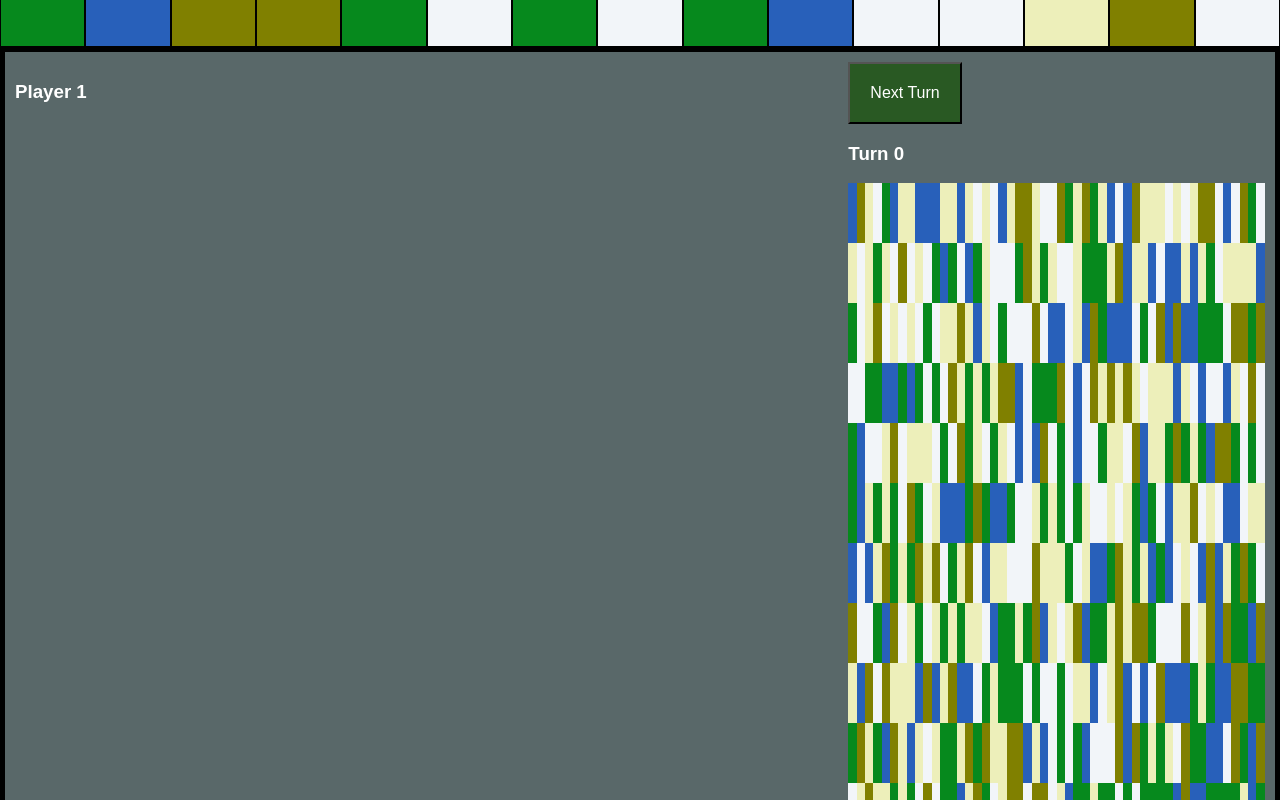
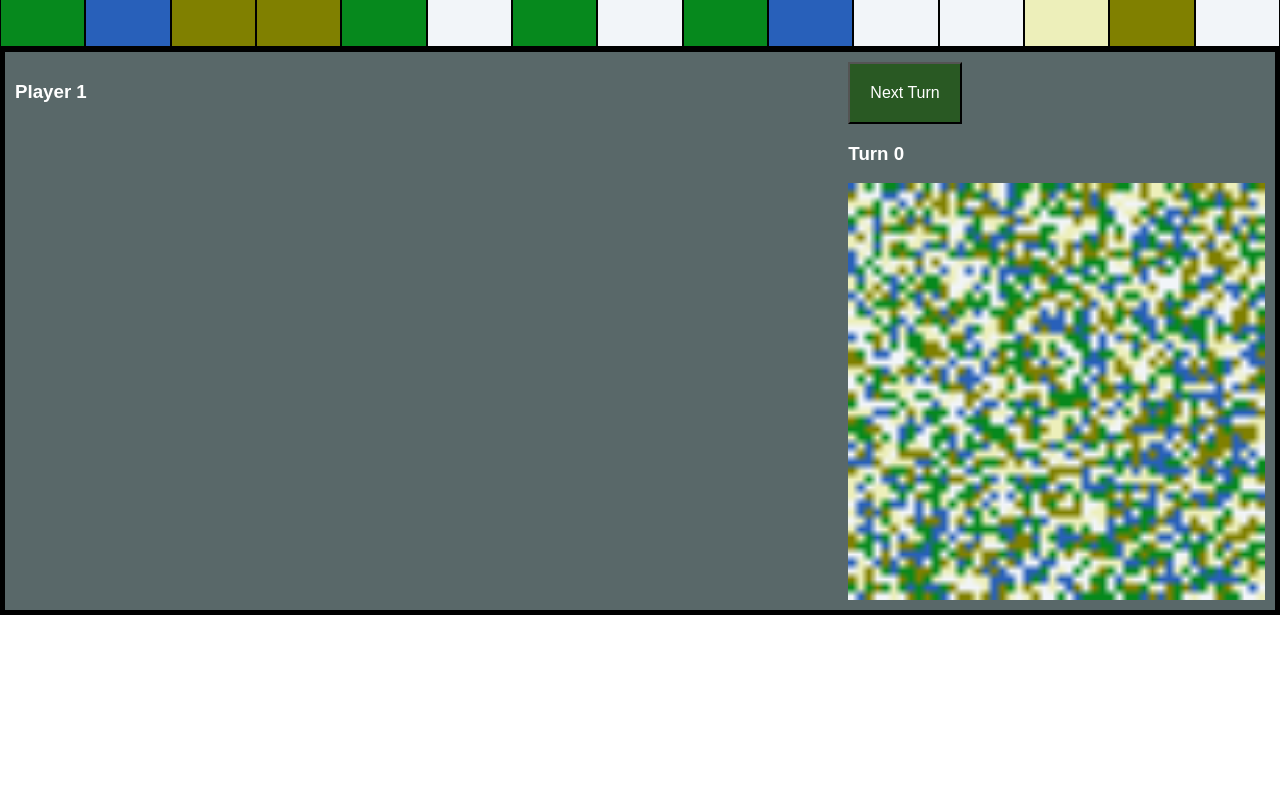
Before and after one commit to juancarloshg/civ, a React (Create React App) app: page /game in a window 1280 px wide. Shown: the part 553-1353 px from the top of the page. After the commit the page ends 1168 px from the top, so only its background shows below. Built offline with nearby package versions, Linux system fonts and the light colour scheme.

Commit message:
update minimap to canvas

```diff
--- a/src/components/game/Game.tsx
+++ b/src/components/game/Game.tsx
@@ -9,7 +9,7 @@ import { KeyListener } from '../keys/KeyListener'
 
 import { ViewGrid } from './grid/ViewGrid'
 import { getIsGridReady, getMainViewGrid } from './grid/grid.selectors'
-import { PlayerInfo } from './player/PlayerInfo'
+import { PlayerInfo } from './player/info/PlayerInfo'
 
 import { actions } from './game.actions'
 import { Tile } from './grid/tile/Tile'
--- a/src/components/game/grid/tile/StyledTile.tsx
+++ b/src/components/game/grid/tile/StyledTile.tsx
@@ -5,7 +5,7 @@ import { Props as TileProps } from './Tile'
 
 type StyledTileProps = Pick<TileProps, 'tile' | 'isSelectedTile'>
 
-const getColor = (props: { tile: ExtendedTile }): string => {
+export const getColor = (props: { tile: ExtendedTile }): string => {
     const terrain = props.tile.terrain
     switch (terrain) {
         case 'sea':
--- /dev/null
+++ b/src/components/game/player/info/Minimap.tsx
@@ -0,0 +1,60 @@
+import * as React from 'react'
+import { ExtendedGrid } from '../../grid/grid.helpers'
+import { createStructuredSelector } from 'reselect'
+import { ApplicationState } from '../../../../rootReducer'
+import { getExtendedGrid } from '../../grid/grid.selectors'
+import { getSize } from '../../../configuration/configuration.selector'
+import { connect } from 'react-redux'
+import styled from 'styled-components'
+import { getColor } from '../../grid/tile/StyledTile'
+
+const StyledCanvas = styled.canvas`
+    height: 100%;
+    width: 100%;
+`
+
+interface StateProps {
+    grid: ExtendedGrid
+    size: number
+}
+
+type Props = StateProps
+
+export class MinimapBase extends React.Component<Props> {
+    canvas: React.RefObject<HTMLCanvasElement>
+
+    constructor(props: Props) {
+        super(props)
+        this.canvas = React.createRef()
+    }
+
+    componentDidMount() {
+        this.draw()
+    }
+
+    componentDidUpdate() {
+        this.draw()
+    }
+
+    draw() {
+        const context = this.canvas.current!.getContext('2d')!
+
+        this.props.grid.forEach((tiles, row) =>
+            tiles.forEach((tile, col) => {
+                context.fillStyle = getColor({ tile })
+                context.fillRect(row, col, 1, 1)
+            })
+        )
+    }
+    render() {
+        const { size } = this.props
+        return <StyledCanvas height={size} width={size} ref={this.canvas} />
+    }
+}
+
+const mapState = createStructuredSelector<ApplicationState, StateProps>({
+    grid: getExtendedGrid,
+    size: getSize
+})
+
+export const Minimap = connect<StateProps>(mapState)(MinimapBase)
--- a/src/components/game/player/NextTurn.tsx
+++ b/src/components/game/player/info/NextTurn.tsx
@@ -3,9 +3,9 @@ import styled from 'styled-components'
 import { connect } from 'react-redux'
 import { createStructuredSelector } from 'reselect'
 
-import { ApplicationState } from '../../../rootReducer'
-import { actions } from './player.actions'
-import { getAnyMovesLeft } from './player.selectors'
+import { ApplicationState } from '../../../../rootReducer'
+import { actions } from '../player.actions'
+import { getAnyMovesLeft } from '../player.selectors'
 
 interface StateProps {
     movesLeft: boolean
--- a/src/components/game/player/PlayerInfo.tsx
+++ b/src/components/game/player/info/PlayerInfo.tsx
@@ -3,20 +3,19 @@ import { createStructuredSelector } from 'reselect'
 import { connect } from 'react-redux'
 import styled from 'styled-components'
 
-import { ApplicationState } from '../../../rootReducer'
-import { FlexContainer } from '../../styled/FlexContainer'
-import { getSize } from '../../configuration/configuration.selector'
-import { Unit } from '../units/units'
-import { ExtendedTile, Grid } from '../grid/grid.helpers'
-import { BaseStyledTile } from '../grid/tile/StyledTile'
-import { ViewGrid } from '../grid/ViewGrid'
-import { getGrid } from '../grid/grid.selectors'
+import { ApplicationState } from '../../../../rootReducer'
+import { FlexContainer } from '../../../styled/FlexContainer'
+import { getSize } from '../../../configuration/configuration.selector'
+import { Unit } from '../../units/units'
+import { ExtendedTile, Grid } from '../../grid/grid.helpers'
+import { getGrid } from '../../grid/grid.selectors'
 
-import { actions } from './player.actions'
-import { getSelectedUnit, getSelectedExtendedTile, getTurn } from './player.selectors'
+import { actions } from '../player.actions'
+import { getSelectedUnit, getSelectedExtendedTile, getTurn } from '../player.selectors'
 import { TileInfo } from './TileInfo'
 import { UnitInfo } from './UnitInfo'
 import { NextTurn } from './NextTurn'
+import { Minimap } from './Minimap'
 
 const StyledFlexContainer = styled(FlexContainer)`
     border: 5px solid black;
@@ -39,7 +38,7 @@ interface DispatchProps {
 
 type Props = StateProps & DispatchProps
 
-const PlayerInfoBase: React.SFC<Props> = ({ tile, unit, selectUnit, turn, size, viewGrid }) => (
+const PlayerInfoBase: React.SFC<Props> = ({ tile, unit, selectUnit, turn }) => (
     <StyledFlexContainer grow={1} basis="0">
         <FlexContainer direction="column" grow={1} basis={`${1 / 3}%`}>
             <h3>Player 1</h3>
@@ -53,7 +52,7 @@ const PlayerInfoBase: React.SFC<Props> = ({ tile, unit, selectUnit, turn, size,
                 <NextTurn />
                 <h3>Turn {turn}</h3>
             </div>
-            <ViewGrid tileComponent={BaseStyledTile} size={{ height: size, width: size }} viewGrid={viewGrid} />
+            <Minimap />
         </FlexContainer>
     </StyledFlexContainer>
 )
--- a/src/components/game/player/TileInfo.tsx
+++ b/src/components/game/player/info/TileInfo.tsx
@@ -1,7 +1,7 @@
 import * as React from 'react'
 
-import { ExtendedTile } from '../grid/grid.helpers'
-import { Unit } from '../units/units'
+import { ExtendedTile } from '../../grid/grid.helpers'
+import { Unit } from '../../units/units'
 
 interface TileInfoProps {
     tile: ExtendedTile
--- a/src/components/game/player/UnitAction.tsx
+++ b/src/components/game/player/info/UnitAction.tsx
@@ -1,8 +1,8 @@
 import * as React from 'react'
 import { connect } from 'react-redux'
 
-import { UnitActionType, unitActionDescriptions, Unit } from '../units/units'
-import { actions as unitActions } from '../units/unit.actions'
+import { UnitActionType, unitActionDescriptions, Unit } from '../../units/units'
+import { actions as unitActions } from '../../units/unit.actions'
 
 interface OwnProps {
     unit: Unit
--- a/src/components/game/player/UnitInfo.tsx
+++ b/src/components/game/player/info/UnitInfo.tsx
@@ -1,6 +1,6 @@
 import * as React from 'react'
 
-import { Unit } from '../units/units'
+import { Unit } from '../../units/units'
 import { UnitAction } from './UnitAction'
 
 interface TileInfoProps {
```
